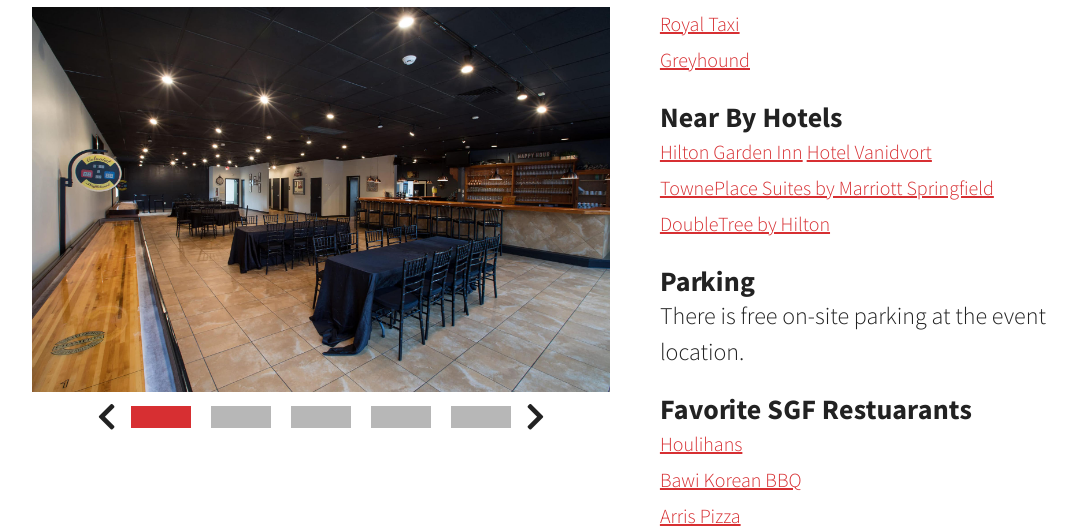
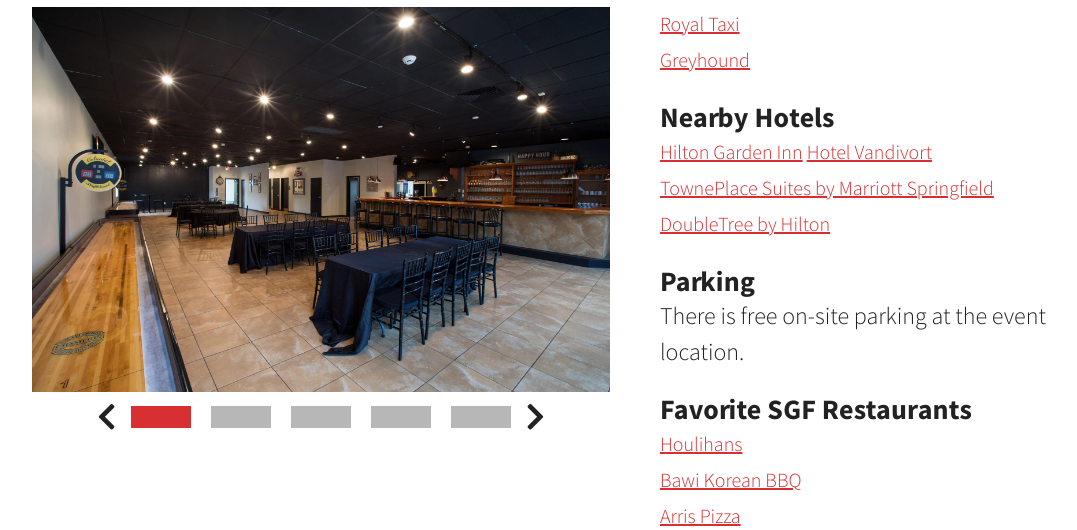
Before and after one commit to sgfdevs/methodconf.com, a PHP site: template templates/home.twig in a window 1280 px wide. Shown: the part 2908-3438 px from the top of the page, without its empty margins (80-1157 px from the left). Run offline with PHP 8.4, Linux system fonts and the light colour scheme; the template is opened without the code that fills it, so the values that code supplies are empty; some libraries are stand-ins or nearby versions.

Commit message:
Fix typos

```diff
--- a/templates/home.twig
+++ b/templates/home.twig
@@ -270,10 +270,10 @@
                     <a target="_blank" href="https://locations.greyhound.com/bus-stations/us/mo/springfield/bus-station-590975">Greyhound</a>
                 </dd>
 
-                <dt>Near By Hotels</dt>
+                <dt>Nearby Hotels</dt>
                 <dd>
                     <a target="_blank" href="https://www.hilton.com/en/hotels/sgfmogi-hilton-garden-inn-springfield-mo/">Hilton Garden Inn</a>
-                    <a target="_blank" href="https://www.hotelvandivort.com/">Hotel Vanidvort</a> <br>
+                    <a target="_blank" href="https://www.hotelvandivort.com/">Hotel Vandivort</a> <br>
                     <a target="_blank" href="https://www.marriott.com/hotels/travel/sgfts-towneplace-suites-springfield/">TownePlace Suites by Marriott Springfield</a> <br>
                     <a target="_blank" href="https://doubletree3.hilton.com/en/hotels/missouri/doubletree-by-hilton-hotel-springfield-SGFDTDT/index.html">DoubleTree by Hilton</a>
                 </dd>
@@ -285,7 +285,7 @@
                     </p>
                 </dd>
 
-                <dt>Favorite SGF Restuarants </dt>
+                <dt>Favorite SGF Restaurants </dt>
                 <dd>
                     <a target="_blank" href="https://www.houlihans.com/my-houlihans/springfield-(republic-rd)">Houlihans</a> <br>
                     <a target="_blank" href="https://www.bawikbbq.com/home">Bawi Korean BBQ</a> <br>
```
